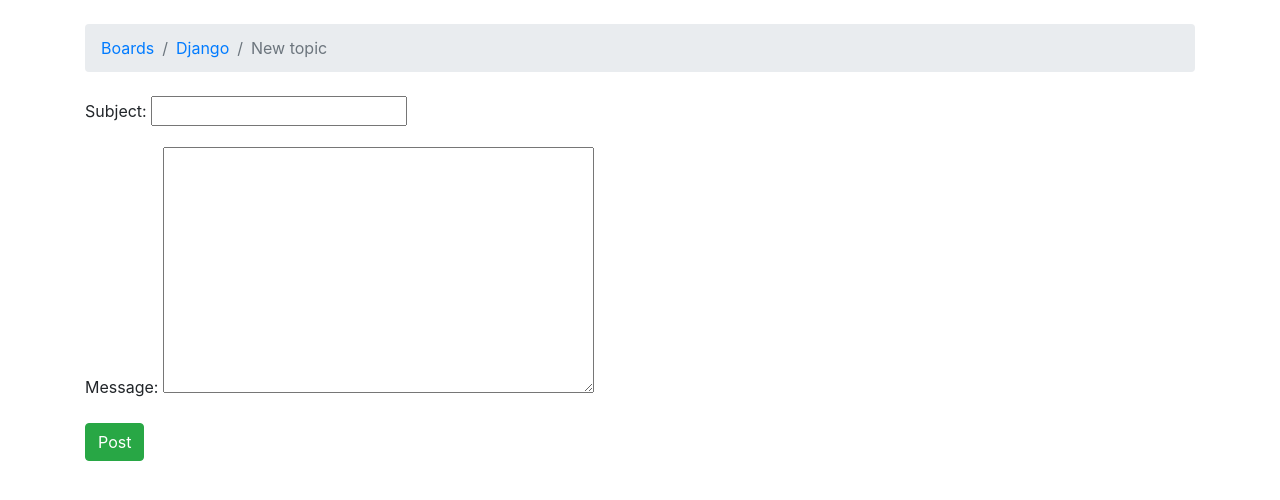
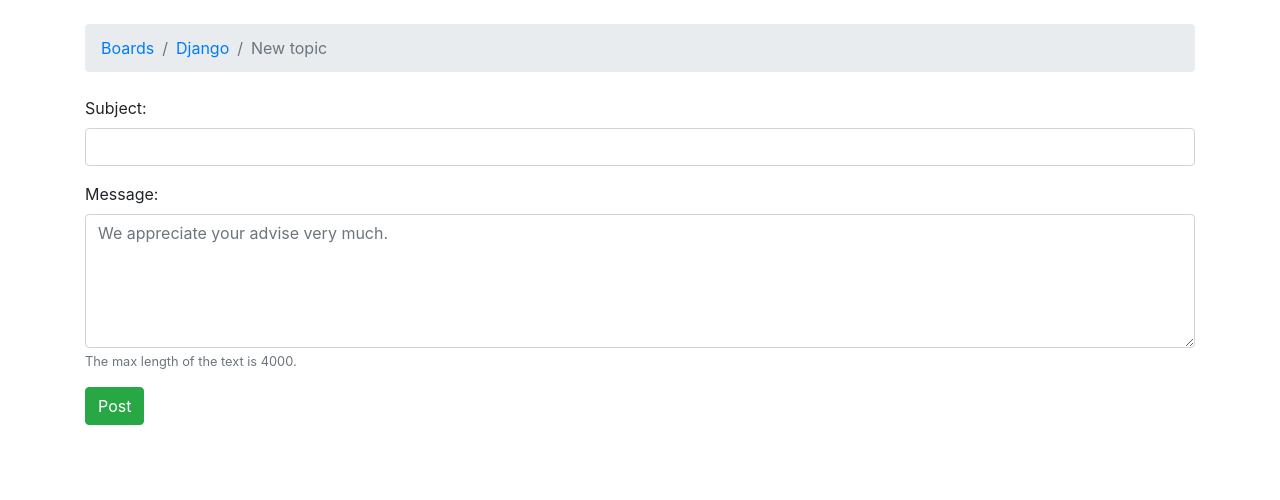
Before and after one commit to Jerenyaoyelu/CourseRoast, a Django app: page /boards/1/new/ in a window 1280 px wide. Shown: the part 56-556 px from the top of the page. Run offline with Django 3.2, Linux system fonts and the light colour scheme; data comes from the database, SQL or seed files in the repository; some libraries are stand-ins or nearby versions.

Commit message:
done with forms,works fine

```diff
--- a/myproject/boards/forms.py
+++ b/myproject/boards/forms.py
@@ -2,7 +2,13 @@ from django import forms
 from .models import Topic
 
 class NewTopicForm(forms.ModelForm):
-    message=forms.CharField(widget=forms.Textarea(),max_length=4000)
+    message=forms.CharField(
+        widget=forms.Textarea(
+            attrs={'rows':5,'placeholder':'We appreciate your advise very much.'}
+        ),
+        max_length=4000,
+        help_text='The max length of the text is 4000.'
+    )
     class Meta:
         model=Topic
         fields=['subject','message']
--- a/myproject/myproject/settings.py
+++ b/myproject/myproject/settings.py
@@ -38,6 +38,8 @@ INSTALLED_APPS = [
     'django.contrib.sessions',
     'django.contrib.messages',
     'django.contrib.staticfiles',
+
+    'widget_tweaks',
 
     #internal apps
     'boards',
--- /dev/null
+++ b/myproject/templates/includes/form.html
@@ -0,0 +1,29 @@
+{% load widget_tweaks %}
+
+{% for field in form %}
+    <div class='form-group'>
+        {{field.label_tag}}
+
+        <!--Implementation of Bootstrap 4 validation tags-->
+        {% if form.is_bound %}
+            {% if field.errors %}
+                {% render_field field class='form-control is-invalid' %}
+                {% for error in field.errors %}
+                    <div class='invalid-feedback'>
+                        {{error}}
+                    </div>
+                {% endfor %}
+            {% else %}
+                {% render_field field class="form-control is-valid" %}
+            {% endif %}
+        {% else %}
+            {% render_field field class="form-control" %}
+        {% endif %}
+
+        {% if field.help_text %}
+            <small class='form-text text-muted'>
+                {{field.help_text}}
+            </small>
+        {% endif %}
+    </div>
+{% endfor %}
--- a/myproject/templates/new_topic.html
+++ b/myproject/templates/new_topic.html
@@ -1,4 +1,6 @@
 {% extends 'base.html' %}
+
+{% block title %}Start a New Topic{% endblock %}
 
 {% block breadcrumb %}
     <li class='breadcrumb-item'><a href="{% url 'home' %}">Boards</a></li>
@@ -7,17 +9,9 @@
 {% endblock %}
 
 {% block content %}
-    <form method="post">
+    <form method="post" novalidate><!--novalidate prevents browser doing pre-validation(pop out text box)-->
         {% csrf_token %}<!--security mechanism of POST requests-->
-        {{ form.as_p }}<!--Fully use Django Forms API-->
-        <!-- <div class='form-group'>
-            <label for="id_subject">Subject</label>
-            <input type="text" class='form-control' id='id_subject' name='subject'>
-        </div>
-        <div class='form-group'>
-            <label for="id_message">Message</label>
-            <textarea class='form-control' name="message" id="id_message" rows="10"></textarea>
-        </div> -->
+        {% include 'includes/form.html' %}
         <button type='submit' class='btn btn-success'>Post</button>
     </form>
 {% endblock %}
```
Also changed, not shown: myproject/boards/tests.py (+11 -0 lines), README.md.
